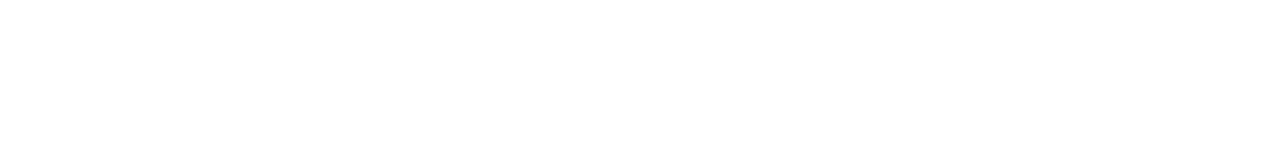
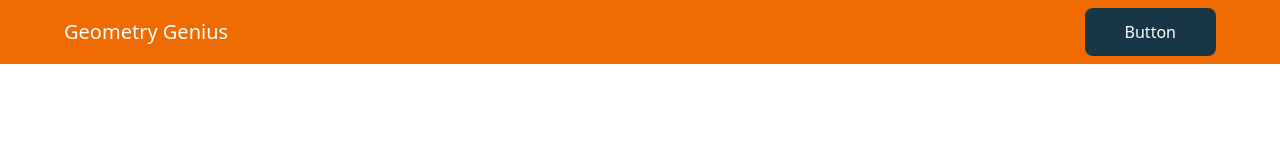
Before and after one commit to abubakar1010/Geometry-Genius, a plain HTML site: page projects/index.html in a window 1280 px wide. Drawn offline with nearby package versions, Linux system fonts and the light colour scheme.

Commit message:
finished navbar

```diff
--- a/projects/index.html
+++ b/projects/index.html
@@ -1,13 +1,36 @@
 <!DOCTYPE html>
-<html lang="en">
+<html lang="en" data-theme="light">
 <head>
     <meta charset="UTF-8">
     <meta name="viewport" content="width=device-width, initial-scale=1.0">
     <title>Geometry Genius</title>
+
+    <!-- cdn link here -->
+
+        <link href="https://cdn.jsdelivr.net/npm/daisyui@4.7.0/dist/full.min.css" rel="stylesheet" type="text/css" />
+        <script src="https://cdn.tailwindcss.com"></script>
 </head>
 <body>
 
-    <header>
+    <header class=" bg-[#ef6b00] text-white mb-11 px-14">
+
+        <nav class="">
+            <div class="navbar ">
+                <div class="navbar-start">
+                  <div class="dropdown">
+                    <div tabindex="0" role="button" class="btn btn-ghost lg:hidden">
+                      <svg xmlns="http://www.w3.org/2000/svg" class="h-5 w-5" fill="none" viewBox="0 0 24 24" stroke="currentColor"><path stroke-linecap="round" stroke-linejoin="round" stroke-width="2" d="M4 6h16M4 12h8m-8 6h16" /></svg>
+                    </div>
+
+                  </div>
+                  <a class="text-xl">Geometry Genius</a>
+                </div>
+
+                <div class="navbar-end">
+                  <a class=" bg-[#183746] py-3 px-10 rounded-lg">Button</a>
+                </div>
+              </div>
+        </nav>
 
     </header>
 
```
Also changed, not shown: projects/script/index.js (added).
